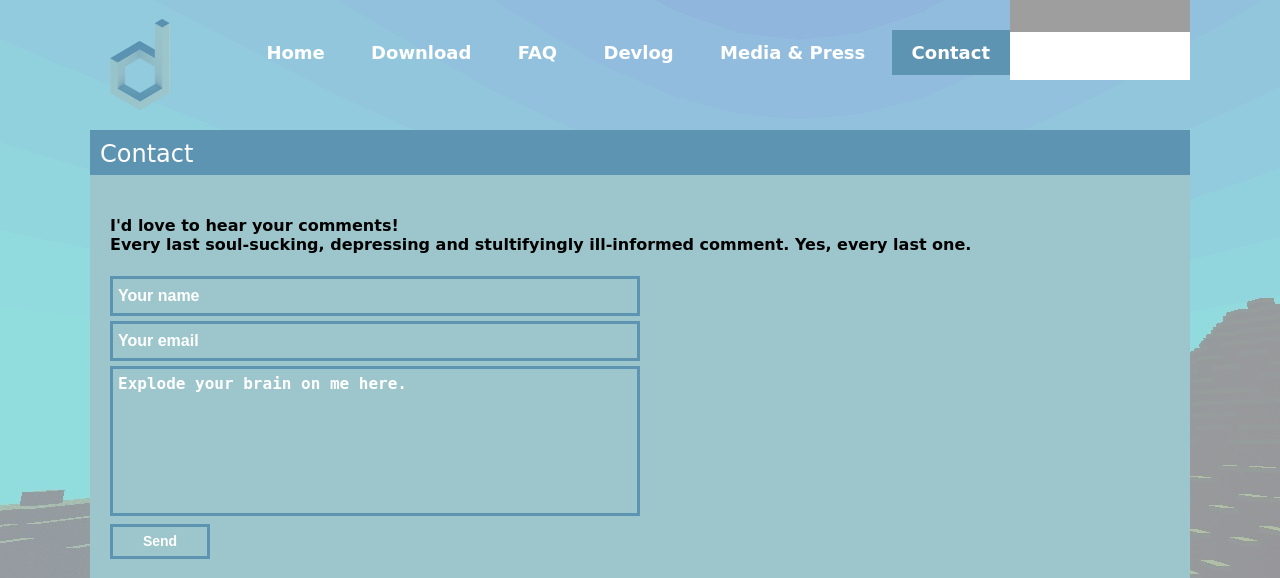
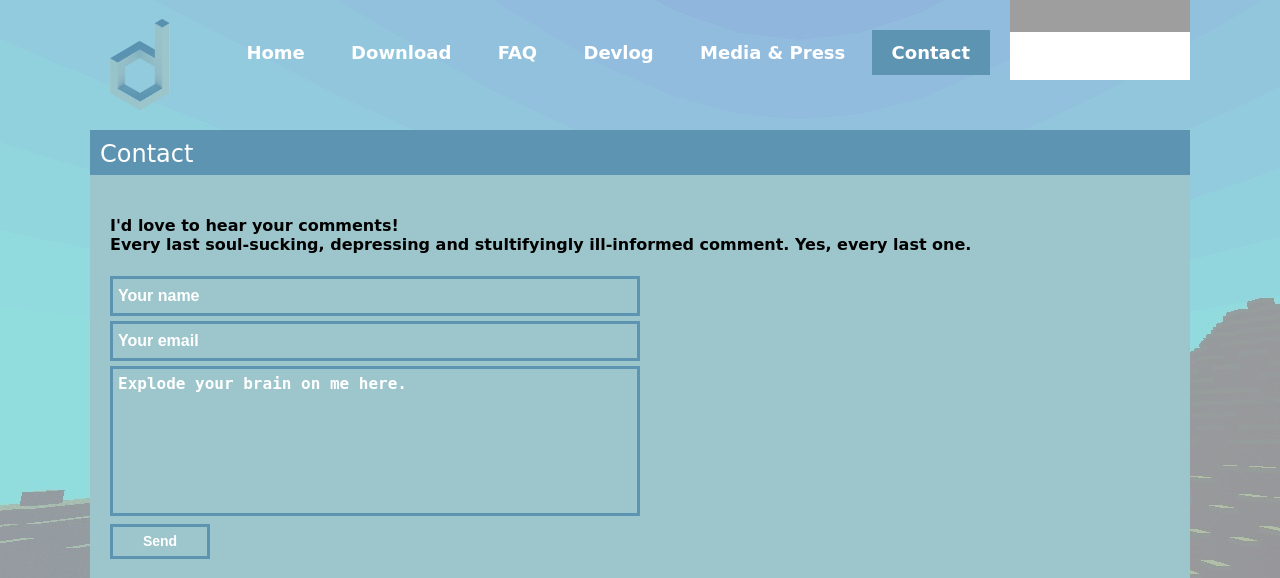
Before and after one commit to robertswan/diorama-www, a PHP site: page /contact.php in a window 1280 px wide; the page is wider, and only the part inside the window is pictured. Shown: the top 578 px of that part. Run offline with PHP 8.4, Linux system fonts and the light colour scheme; some web fonts are replaced; grey boxes are pictures that could not be loaded.

Commit message:
QUICK FIX! Nav CSS
Fixed the navigation being overlapped by the twitch notification

```diff
--- a/css/master.css
+++ b/css/master.css
@@ -84,7 +84,7 @@ html, body {
 
   position: relative;
   top: -55px;
-  right: -180px;
+  right: -200px;
 
   float:right;
 
@@ -96,7 +96,7 @@ html, body {
 #nav-wrap {
   position: relative;
   top: -100px;
-  right: 180px;
+  right: 200px;
 
   float: right;
 
```
